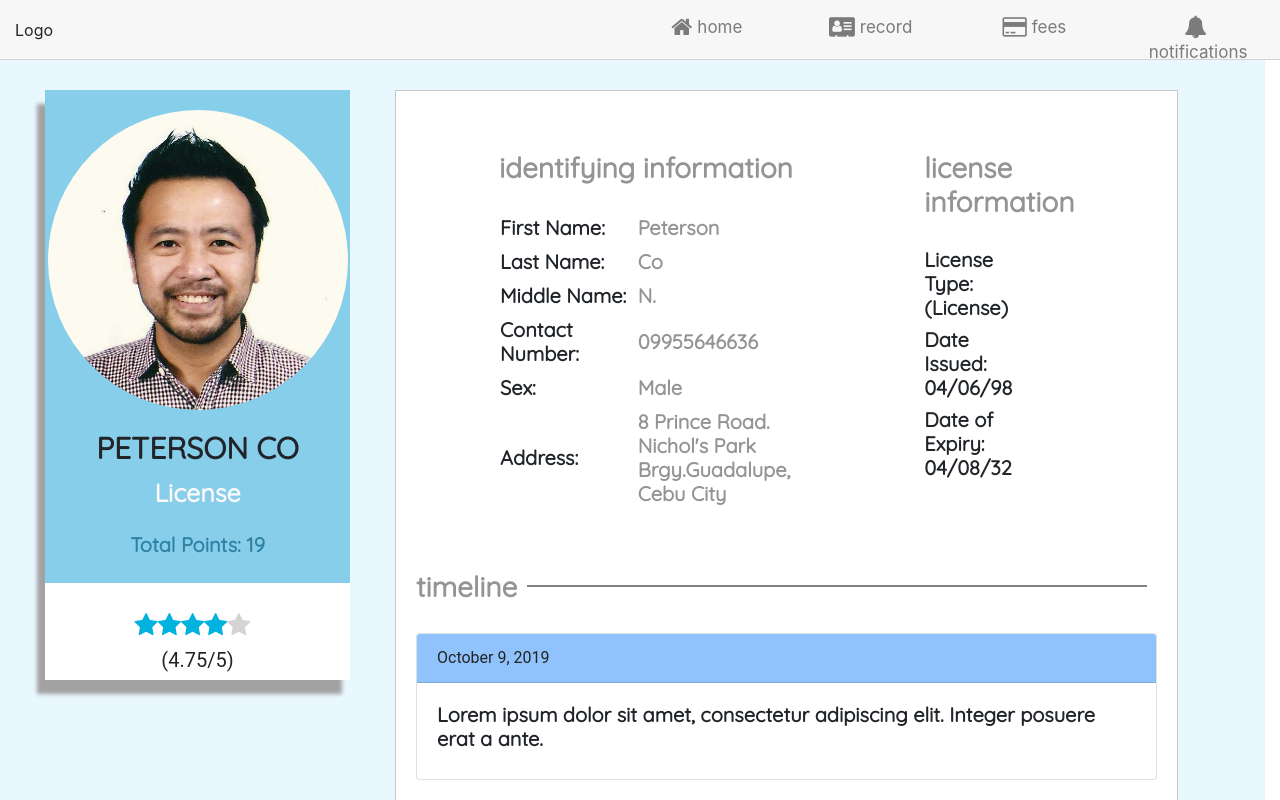
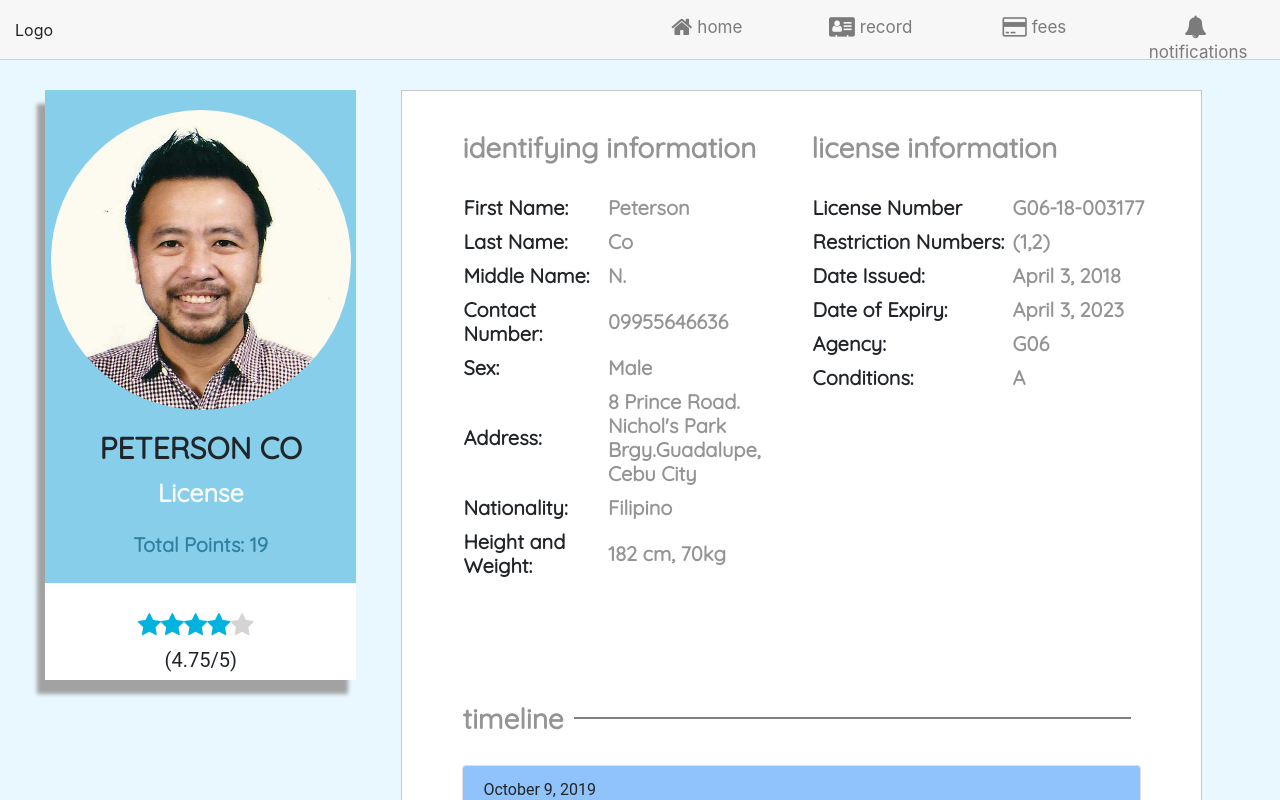
Before and after one commit to peterson1999/alliance-app, a React (Create React App) app: page /record in a window 1280 px wide. Shown: the top 800 px of the page. Built offline with nearby package versions, Linux system fonts and the light colour scheme.

Commit message:
finish record

```diff
--- a/src/Pages/index.jsx
+++ b/src/Pages/index.jsx
@@ -14,7 +14,7 @@ class Index extends Component {
 						fontFamily: 'Roboto',
 						paddingTop: 90,
 						float: 'left',
-						width: '100%',
+						width: '102%',
 						height: '100%',
 						paddingLeft: 60,
 						backgroundColor: '#e9f7ff'
--- a/src/components/MVR/Second.jsx
+++ b/src/components/MVR/Second.jsx
@@ -21,7 +21,7 @@ class Second extends Component {
 
 	div = {
 		backgroundColor: 'white',
-		padding: 20,
+
 		border: 'solid 0.5px',
 		borderColor: '#c7c7c7'
 	};
@@ -36,8 +36,9 @@ class Second extends Component {
 					<div style={{ display: 'flex', flexDirection: 'row', marginTop: 40, marginBottom: 40 }}>
 						<div
 							style={{
-								marginRight: 83,
-								marginLeft: 83
+								marginRight: 0,
+								marginLeft: 60,
+								width: '50%'
 							}}
 						>
 							<div style={this.wrapper} className="wrapper">
@@ -131,13 +132,30 @@ class Second extends Component {
 												</p>
 											</td>
 										</tr>
+										<tr>
+											<td>
+												<p>Nationality:</p>
+											</td>
+											<td>
+												<p style={{ color: 'rgb(148, 148, 148)' }}>Filipino</p>
+											</td>
+										</tr>
+										<tr>
+											<td>
+												<p>Height and Weight:</p>
+											</td>
+											<td>
+												<p style={{ color: 'rgb(148, 148, 148)' }}>182 cm, 70kg</p>
+											</td>
+										</tr>
 									</table>
 								</div>
 							</div>
 						</div>
 						<div
 							style={{
-								marginRight: 83
+								marginRight: 40,
+								width: '50%'
 							}}
 						>
 							{' '}
@@ -151,20 +169,62 @@ class Second extends Component {
 								className="License"
 								style={{ display: 'flex', flexDirection: 'row', marginBottom: 30 }}
 							>
-								<div className="section" style={{ marginRight: 50, fontSize: 20 }}>
-									<p className="paragraph">
-										<span className="span1">License Type:</span> (License)
-									</p>
-									<p className="paragraph">
-										<span className="span1">Date Issued:</span> 04/06/98
-									</p>
-									<p className="paragraph">
-										<span className="span1">Date of Expiry:</span> 04/08/32
-									</p>
+								<div className="section" style={{ fontSize: 20 }}>
+									<table>
+										<tr>
+											<td style={{ width: 200 }}>
+												<p>License Number</p>
+											</td>
+											<td>
+												<p style={{ color: 'rgb(148, 148, 148)' }}>G06-18-003177</p>
+											</td>
+										</tr>
+										<tr>
+											<td>
+												<p>Restriction Numbers:</p>
+											</td>
+											<td>
+												<p style={{ color: 'rgb(148, 148, 148)' }}>(1,2)</p>
+											</td>
+										</tr>
+										<tr>
+											<td>
+												<p>Date Issued:</p>
+											</td>
+											<td>
+												<p style={{ color: 'rgb(148, 148, 148)' }}>April 3, 2018</p>
+											</td>
+										</tr>
+										<tr>
+											<td>
+												<p>Date of Expiry:</p>
+											</td>
+											<td>
+												<p style={{ color: 'rgb(148, 148, 148)' }}>April 3, 2023</p>
+											</td>
+										</tr>
+										<tr>
+											<td>
+												<p>Agency:</p>
+											</td>
+											<td>
+												<p style={{ color: 'rgb(148, 148, 148)' }}>G06</p>
+											</td>
+										</tr>
+										<tr>
+											<td>
+												<p>Conditions:</p>
+											</td>
+											<td>
+												<p style={{ color: 'rgb(148, 148, 148)' }}>A</p>
+											</td>
+										</tr>
+									</table>
 								</div>
 							</div>
 						</div>
 					</div>
+					<div style={{ padding: 60 }}>
 						<div style={this.wrapper} className="wrapper">
 							<p style={{ marginBottom: 0, color: 'rgb(148, 148, 148)', fontSize: 28 }}>timeline</p>
 							<div style={this.line} className="line" />
@@ -173,6 +233,7 @@ class Second extends Component {
 						<Cards />
 						<Cards />
 					</div>
+				</div>
 			</React.Fragment>
 		);
 	}
```
Lines whose indentation alone changed are shown as unchanged.
